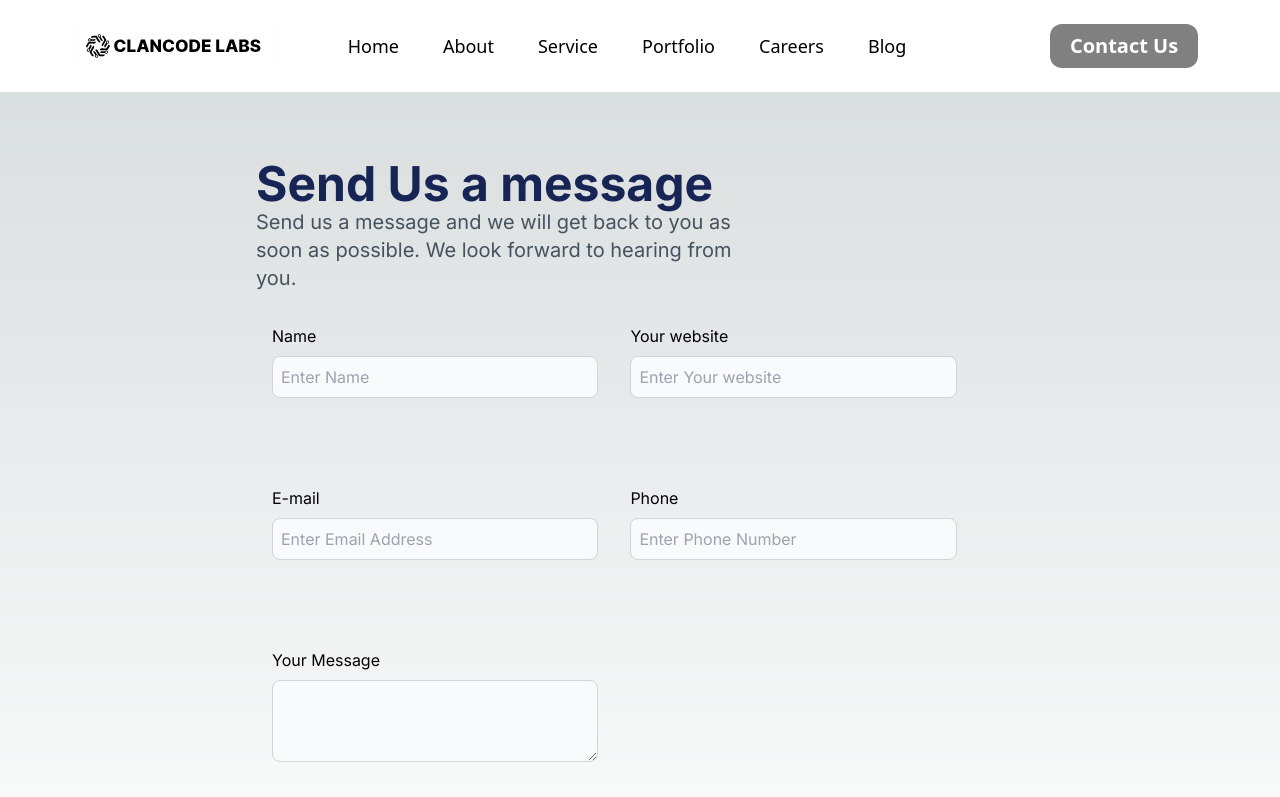
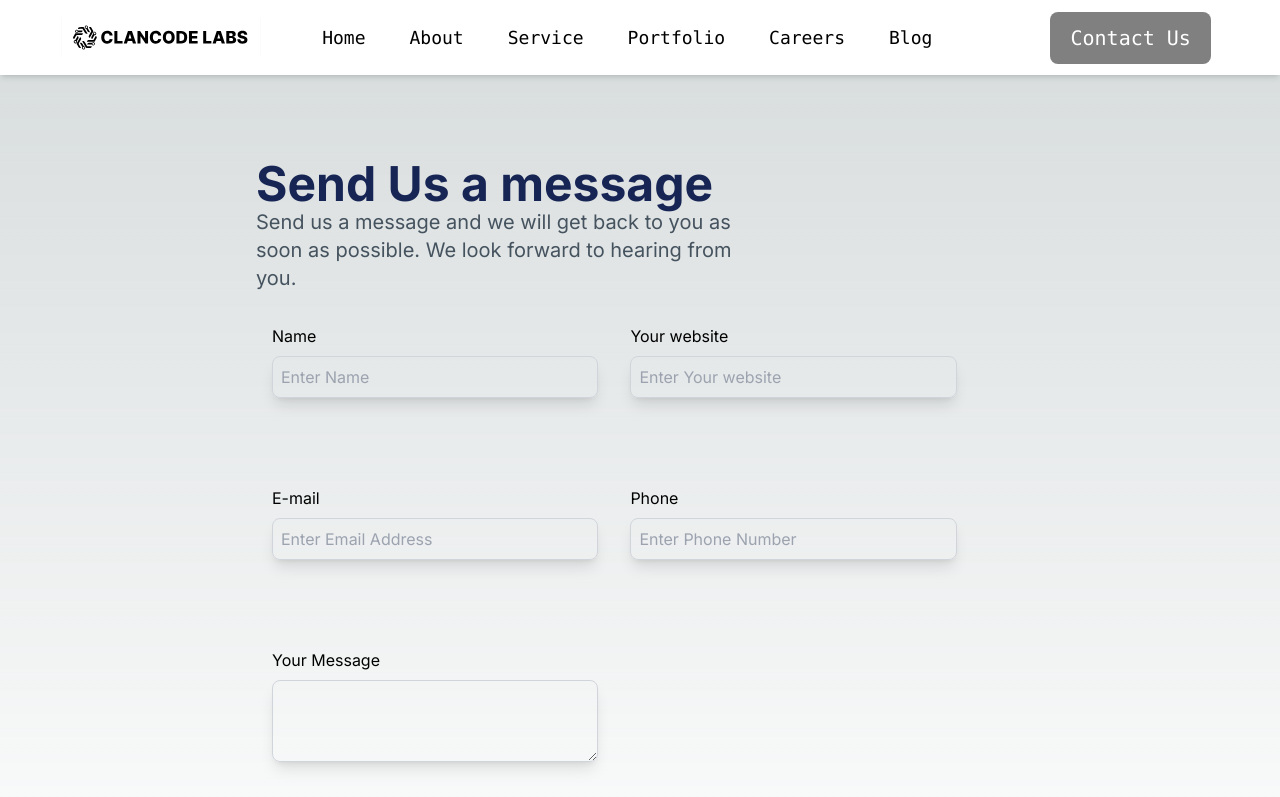
Before and after one commit to arthathagary/clancode-labs-side, a Next.js app: page /components/Contact in a window 1280 px wide. Shown: the top 797 px of the page. Built offline with nearby package versions, Linux system fonts and the light colour scheme.

Commit message:
add som contant on contact us page

```diff
--- a/src/app/components/Contact/page.js
+++ b/src/app/components/Contact/page.js
@@ -17,25 +17,25 @@ const page = () => {
   <label className='mb-2 '>
     Name
   </label>
- <input placeholder='Enter Name ' className=' outline-none  text-gray-900 bg-gray-50 rounded-lg border border-gray-300 focus:ring-blue-500 focus:border-blue-500 dark:bg-gray-200 dark:border-gray-600 dark:placeholder-gray-400 dark:text-white dark:focus:ring-blue-500 dark:focus:border-blue-500 p-2'/>
+ <input placeholder='Enter Name ' className=' outline-none shadow-lg  text-gray-900 bg-transparent bg-gray-50 rounded-lg border border-gray-300 focus:ring-blue-500 focus:border-blue-500 dark:bg-gray-200 dark:border-gray-600 dark:placeholder-gray-400 dark:text-white dark:focus:ring-blue-500 dark:focus:border-blue-500 p-2'/>
  </div>
  <div className='m-0 flex flex-col p-4 mt-4'>
   <label className='mb-2'>
   Your website
   </label>
- <input placeholder='Enter Your website' className=' outline-none  text-gray-900 bg-gray-50 rounded-lg border border-gray-300 focus:ring-blue-500 focus:border-blue-500 dark:bg-gray-200 dark:border-gray-600 dark:placeholder-gray-400 dark:text-white dark:focus:ring-blue-500 dark:focus:border-blue-500 p-2'/>
+ <input placeholder='Enter Your website' className=' outline-none shadow-lg  text-gray-900 bg-transparent bg-gray-50 rounded-lg border border-gray-300 focus:ring-blue-500 focus:border-blue-500 dark:bg-gray-200 dark:border-gray-600 dark:placeholder-gray-400 dark:text-white dark:focus:ring-blue-500 dark:focus:border-blue-500 p-2'/>
  </div>
  <div className='m-0 flex flex-col p-4 mt-4 '>
   <label className='mb-2'>
   E-mail
   </label>
- <input placeholder='Enter Email Address' className=' outline-none  text-gray-900 bg-gray-50 rounded-lg border border-gray-300 focus:ring-blue-500 focus:border-blue-500 dark:bg-gray-200 dark:border-gray-600 dark:placeholder-gray-400 dark:text-white dark:focus:ring-blue-500 dark:focus:border-blue-500 p-2'/>
+ <input placeholder='Enter Email Address' className=' outline-none shadow-lg  text-gray-900 bg-transparent bg-gray-50 rounded-lg border border-gray-300 focus:ring-blue-500 focus:border-blue-500 dark:bg-gray-200 dark:border-gray-600 dark:placeholder-gray-400 dark:text-white dark:focus:ring-blue-500 dark:focus:border-blue-500 p-2'/>
  </div>
  <div className='m-0 flex flex-col p-4 mt-4 '>
   <label className='mb-2'>
   Phone
   </label>
- <input placeholder='Enter Phone Number' className=' outline-none  text-gray-900 bg-gray-50 rounded-lg border border-gray-300 focus:ring-blue-500 focus:border-blue-500 dark:bg-gray-200 dark:border-gray-600 dark:placeholder-gray-400 dark:text-white dark:focus:ring-blue-500 dark:focus:border-blue-500 p-2'/>
+ <input placeholder='Enter Phone Number' className=' outline-none shadow-lg  text-gray-900 bg-transparent rounded-lg border border-gray-300 focus:ring-blue-500 focus:border-blue-500 dark:bg-gray-200 dark:border-gray-600 dark:placeholder-gray-400 dark:text-white dark:focus:ring-blue-500 dark:focus:border-blue-500 p-2'/>
  </div>
  <div className='m-0 flex flex-col p-4 mt-4 sm:mb-0 '>
   <label className='mb-2'>
@@ -44,7 +44,7 @@ const page = () => {
   <textarea
             id="message"
             rows="4"
-            className="block p-2. outline-none w-full text-sm text-gray-900 bg-gray-50 rounded-lg border border-gray-300 focus:ring-blue-500 focus:border-blue-500 dark:bg-gray-200 dark:border-gray-600 dark:placeholder-gray-400 dark:text-white dark:focus:ring-blue-500 dark:focus:border-blue-500"
+            className="block p-2. outline-none w-full text-sm shadow-lg text-gray-900 bg-transparent bg-gray-50 rounded-lg border border-gray-300 focus:ring-blue-500 focus:border-blue-500 dark:bg-gray-200 dark:border-gray-600 dark:placeholder-gray-400 dark:text-white dark:focus:ring-blue-500 dark:focus:border-blue-500"
           ></textarea>
  </div>
  </div>
--- a/src/app/components/HeroSection.jsx
+++ b/src/app/components/HeroSection.jsx
@@ -6,7 +6,7 @@ import HeroImg from '../../../public/assets/images/heroImg.png'
 import {motion} from 'framer-motion';
 const HeroSection = () => {
   return (
-    <div className='md:flex mt-[80px] bg-[#DAF3F4] lg:h-[90vh] w-full md:px-32 px-8 py-6 md:py-0'>
+    <div className='md:flex mt-[70px] bg-[#DAF3F4] lg:h-[90vh] w-full md:px-32 px-8 py-6 md:py-0'>
     <motion.div
     initial={{x:'-100vw'}}
     animate={{x:0}}
--- a/src/app/components/NavBar.jsx
+++ b/src/app/components/NavBar.jsx
@@ -5,7 +5,6 @@ import Image from 'next/image'
 import Logo from '../../../public/assets/images/logo.svg'
 import Link from 'next/link';
 
-import { animateScroll as scroll } from 'react-scroll';
 
 
 const NavBar = () => {
@@ -20,30 +19,30 @@ const NavBar = () => {
   }
   return (
 
-<div className=' fixed font-sans z-40  left-0 top-0 w-full ease-in-out duration-500 '>
-  <div className=' w-full m-auto bg-white flex justify-evenly items-center p-4 text-black' >
+<div className=' fixed font-sans z-40  left-0 top-0 w-full ease-in-out shadow-md duration-500 '>
+  <div className=' w-full m-auto h-[75px] bg-white flex justify-evenly items-center p-4 text-black' >
 <Link href='/' >
-          <div   className='w-[200px] bg-black'><Image src={Logo}/></div>
+          <div   className='w-[200px] justify-center bg-black'><Image src={Logo}/></div>
         </Link>
   <ul  className='hidden md:flex md:text-xs  lg:text-lg  '>
 
-    <li className=' p-4 pr-7 scroll-s hover:text-red-700 hover:scale-105'>
+    <li className=' p-4 pr-7 scroll-s hover:text-red-700 hover:scale-105 font-mono'>
     <Link href='/'> Home</Link>
     </li><Link href="/#aboutpage">
-    <li className=' p-4 pr-7 hover:text-red-700 hover:scale-105 '>
+    <li className=' p-4 pr-7 hover:text-red-700 hover:scale-105 font-mono '>
       About</li></Link>
     <Link href="/#services">
-   <li className=' p-4 pr-7 hover:text-red-700 hover:scale-105 '>Service</li></Link><Link href=''>
-   <li className=' p-4 pr-7 hover:text-red-700 hover:scale-105 '>Portfolio</li></Link><Link href=''>
-   <li className=' p-4 pr-7 hover:text-red-700 hover:scale-105 '>Careers</li></Link><Link href=''>
-   <li className=' p-4 pr-7 hover:text-red-700 hover:scale-105 '>Blog</li></Link>
+   <li className=' p-4 pr-7 hover:text-red-700 hover:scale-105 font-mono '>Service</li></Link><Link href=''>
+   <li className=' p-4 pr-7 hover:text-red-700 hover:scale-105 font-mono '>Portfolio</li></Link><Link href=''>
+   <li className=' p-4 pr-7 hover:text-red-700 hover:scale-105 font-mono '>Careers</li></Link><Link href=''>
+   <li className=' p-4 pr-7 hover:text-red-700 hover:scale-105 font-mono '>Blog</li></Link>
 
   </ul>
   <div>
 
   </div>
   <div>
-   <button className=' hidden border-none  md:flex items-center justify-center mt-2 type="button" class="focus:outline-none text-white bg-[#808080] hover:bg-black   text-xl rounded-xl font-bold  px-5 py-2 mr-2 mb-2   '><Link href="/components/Contact">Contact Us</Link></button>
+   <button className='font-mono hidden border-none  md:flex items-center justify-center mt-2 type="button" class="focus:outline-none text-white bg-[#808080] hover:bg-black   text-xl rounded-lg f  px-5 py-3 mr-2 mb-2   '><Link href="/components/Contact">Contact Us</Link></button>
    </div>
 
 
--- a/src/app/globals.css
+++ b/src/app/globals.css
@@ -19,7 +19,7 @@ html {
     @apply md:text-6xl text-4xl font-bold text-[#004450] md:leading-tight;
   }
   h2{
-    @apply md:text-5xl text-3xl md:mb-6 mb-8 mt-2 md:mt-0 font-semibold text-[#004450];
+    @apply md:text-5xl text-3xl md:mb-6 mb-8 mt-2 md:mt-0 font-extralight text-[#004450];
     @apply leading-snug;
   }
 }
```
